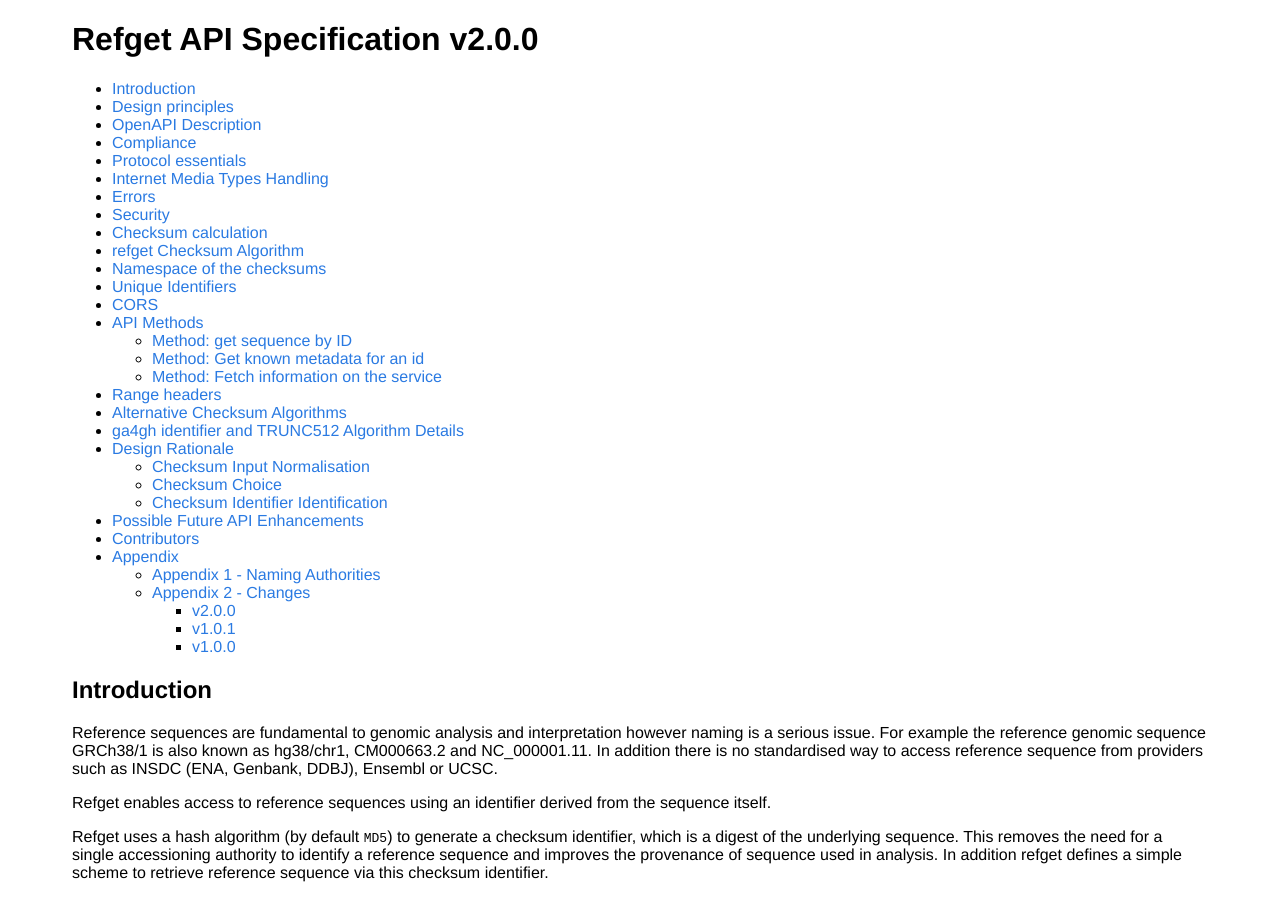
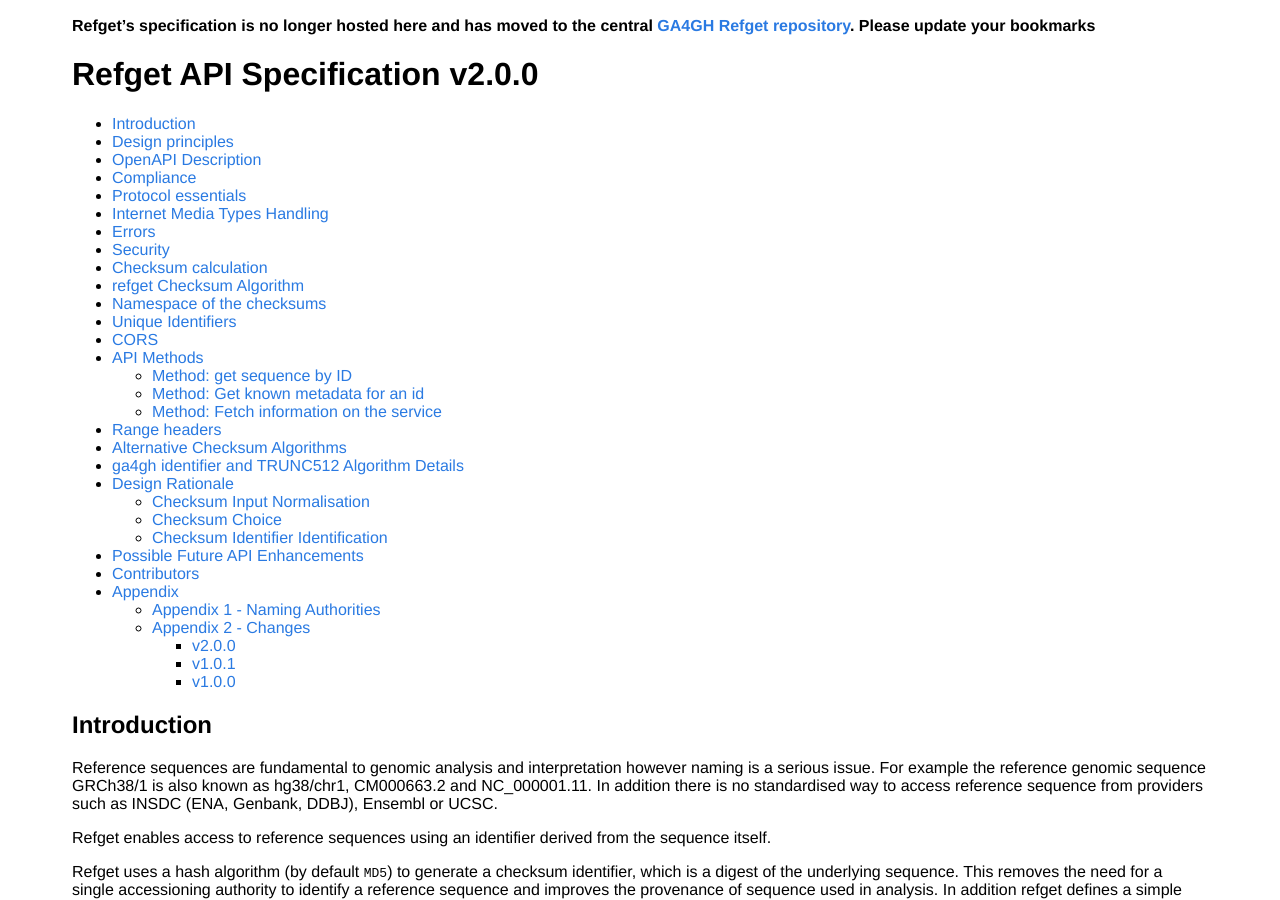
Before and after one commit to samtools/hts-specs, a Jekyll site: the page built from refget.md, in a window 1280 px wide and 900 px high. Built offline with Jekyll 4.4.1, drawn with Linux system fonts in a browser that asks for light colours.

Commit message:
Deprecating refget here
Moving to the new GA4GH GitHub Repository https://github.com/ga4gh/refget

```diff
--- a/refget.md
+++ b/refget.md
@@ -3,6 +3,8 @@ layout: default
 title: refget protocol
 suppress_footer: true
 ---
+
+<strong>Refget's specification is no longer hosted here and has moved to the central <a href="https://ga4gh.github.io/refget/sequences/">GA4GH Refget repository</a>. Please update your bookmarks</strong>
 
 # Refget API Specification v2.0.0
 {:.no_toc}
```
